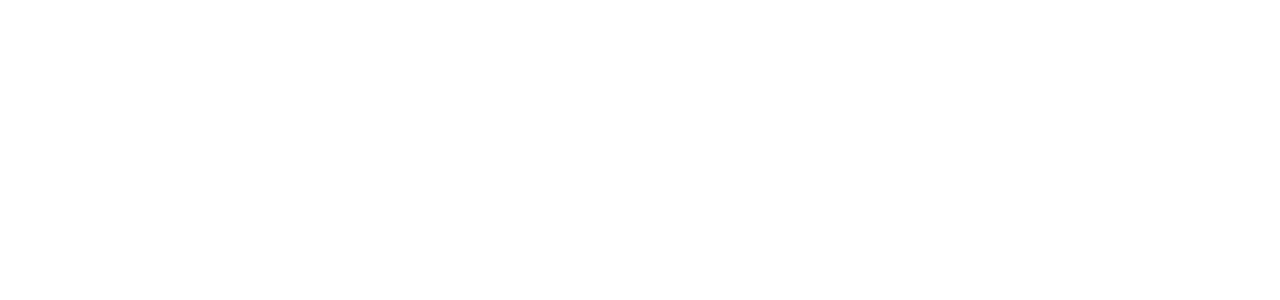
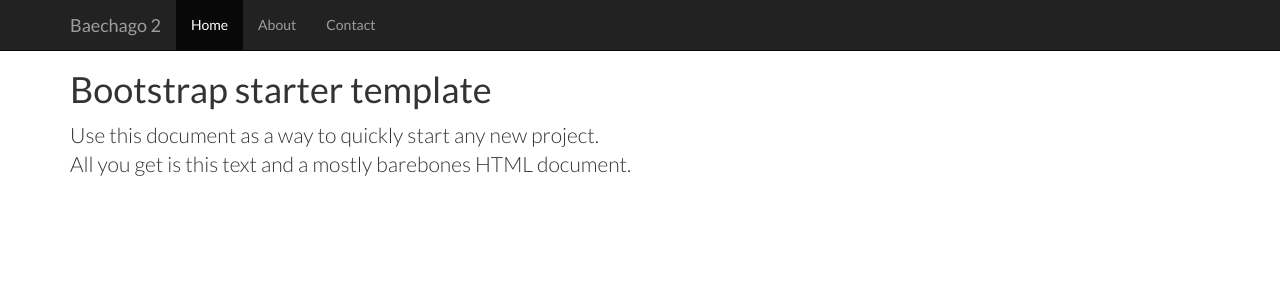
Before and after one commit to lqez/platance-hackathon, a Django app: page / in a window 1280 px wide. Before the commit the part shown is empty. Shown: the top 300 px of the page. Run offline with Django 3.2, Linux system fonts and the light colour scheme; some libraries are stand-ins or nearby versions.

Commit message:
Start with bootstrap starter kit

```diff
--- a/webapp/cav/templates/base.html
+++ b/webapp/cav/templates/base.html
@@ -20,10 +20,9 @@
     <link href="{% static "css/default.css" %}" rel="stylesheet">
 </head>
 <body>
-<div id="content" class="box">
-    <div class="wrap">
-        {% block content %}{% endblock %}
-    </div>
+{% include "nav.html" %}
+<div class="container">
+    {% block content %}{% endblock %}
 </div>
 <script src="{% static "bower_components/jquery/dist/jquery.min.js" %}"></script>
 <script src="{% static "bower_components/bootstrap/dist/js/bootstrap.min.js" %}"></script>
--- a/webapp/cav/templates/index.html
+++ b/webapp/cav/templates/index.html
@@ -1 +1,8 @@
 {% extends "base.html" %}
+
+{% block content %}
+<div class="starter-template">
+  <h1>Bootstrap starter template</h1>
+  <p class="lead">Use this document as a way to quickly start any new project.<br> All you get is this text and a mostly barebones HTML document.</p>
+</div>
+{% endblock %}
--- /dev/null
+++ b/webapp/cav/templates/nav.html
@@ -0,0 +1,20 @@
+<nav class="navbar navbar-inverse navbar-fixed-top">
+  <div class="container">
+    <div class="navbar-header">
+      <button type="button" class="navbar-toggle collapsed" data-toggle="collapse" data-target="#navbar" aria-expanded="false" aria-controls="navbar">
+        <span class="sr-only">Toggle navigation</span>
+        <span class="icon-bar"></span>
+        <span class="icon-bar"></span>
+        <span class="icon-bar"></span>
+      </button>
+      <a class="navbar-brand" href="#">Baechago 2</a>
+    </div>
+    <div id="navbar" class="collapse navbar-collapse">
+      <ul class="nav navbar-nav">
+        <li class="active"><a href="#">Home</a></li>
+        <li><a href="#about">About</a></li>
+        <li><a href="#contact">Contact</a></li>
+      </ul>
+    </div><!--/.nav-collapse -->
+  </div>
+</nav>
--- a/webapp/static/css/default.css
+++ b/webapp/static/css/default.css
@@ -1,3 +1,4 @@
 body {
-    font-family: "Lato", sans-serif;
+  padding-top: 50px;
+  font-family: "Lato", sans-serif;
 }
```
